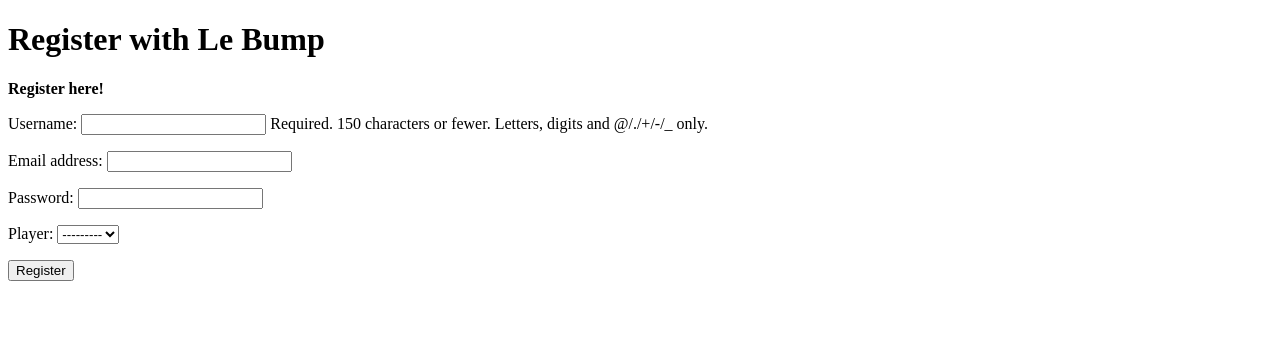
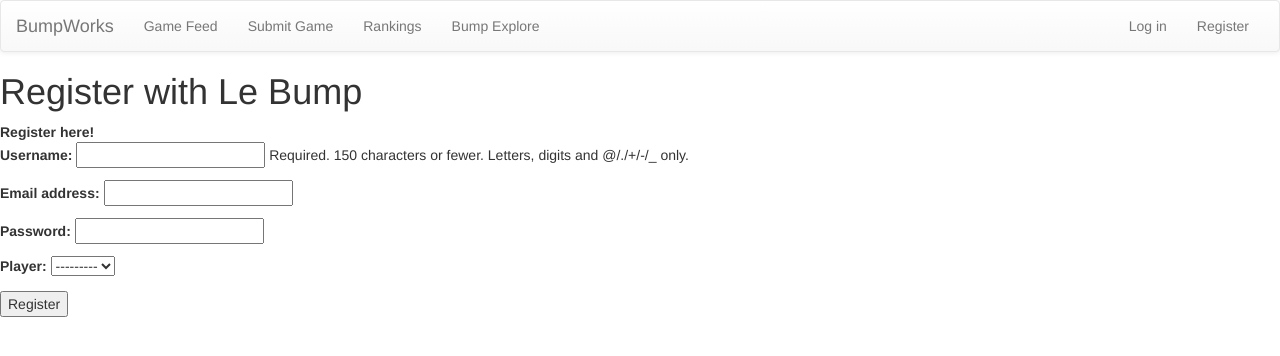
Before and after one commit to Bumpworks/bumpsite, a Django app: page /bump/register/ in a window 1280 px wide. Shown: the top 356 px of the page. Run offline with Django 3.2, Linux system fonts and the light colour scheme; data that the repository does not hold is empty; some libraries are stand-ins or nearby versions.

Commit message:
integrated jerrys frontend work close #15

```diff
--- /dev/null
+++ b/mysite/bump/templates/bump/base.html
@@ -0,0 +1,58 @@
+<!-- Base html template for entire site. Contains links to bootstrap CSS -->
+
+<!DOCTYPE html>
+<html lang="en">
+<head>
+    <!-- {% load staticfiles %} -->
+    <!-- Latest compiled and minified CSS -->
+    <link rel="stylesheet" href="https://maxcdn.bootstrapcdn.com/bootstrap/3.3.5/css/bootstrap.min.css">
+
+    <!-- Optional theme -->
+    <link rel="stylesheet" href="https://maxcdn.bootstrapcdn.com/bootstrap/3.3.5/css/bootstrap-theme.min.css">
+
+    <!-- Latest compiled and minified JavaScript -->
+   <script src="https://maxcdn.bootstrapcdn.com/bootstrap/3.3.5/js/bootstrap.min.js"></script>
+    <title>{% block title %}Bump Site{% endblock %}</title>
+</head>
+
+<body>
+    <nav class="navbar navbar-default">
+  <div class="container-fluid">
+    <!-- Brand and toggle get grouped for better mobile display -->
+    <div class="navbar-header">
+
+      <a class="navbar-brand" href="#">BumpWorks</a>
+    </div>
+
+    <!-- Collect the nav links, forms, and other content for toggling -->
+    <div class="collapse navbar-collapse" id="bs-example-navbar-collapse-1">
+      <ul class="nav navbar-nav">
+
+      <!-- index should be renamed to feed -->
+
+      <li><a href="{% url 'bump:index' %}">Game Feed</a></li>
+        <li><a href="{% url 'bump:game_submit' %}">Submit Game</a></li>
+         <li><a href="{% url 'bump:rankings' %}">Rankings</a></li>
+         <li><a href="http://bump.suyashkumar.com">Bump Explore</a></li>
+      </ul>
+
+      <ul class="nav navbar-nav navbar-right">
+      {% if user.is_authenticated %}
+      <li>Hello, {{ user.username }}!</li>
+      <li><a href="{% url 'bump:profile' user.username %}">My Profile</a></li>
+      <li><a href="{% url 'bump:logout' %}">Log out</a></li>
+      {% else %}
+      <li><a href="{% url 'bump:login' %}">Log in</a></li>
+      <li><a href="{% url 'bump:register' %}">Register</a></li>
+      {% endif %}
+      </ul>
+    </div><!-- /.navbar-collapse -->
+  </div><!-- /.container-fluid -->
+</nav>
+
+    <div id="content">
+        {% block content %}{% endblock %}
+    </div>
+
+</body>
+</html>
--- a/mysite/bump/templates/bump/feed.html
+++ b/mysite/bump/templates/bump/feed.html
@@ -1,3 +1,5 @@
+{% extends 'bump/base.html' %}
+{% block content %}
     {% if user.is_authenticated %}
     <h3>Hello, {{ user.username }}!</h3>
     <h4><a href='/bump/profiles/{{ user.username }}'>My Profile</a></h4>
@@ -13,3 +15,4 @@
     {% endfor %}
     </ul>
     {% endif %}
+{% endblock %}
--- a/mysite/bump/templates/bump/game_submit.html
+++ b/mysite/bump/templates/bump/game_submit.html
@@ -1,8 +1,12 @@
+{% extends 'bump/base.html' %}
+
 <script type="text/javascript">
      function setFocusToBox(){
         document.getElementById("id_game_text").focus();
      }
 </script>
+
+{% block content %}
 <body onload='setFocusToBox()'>
 <form action="/bump/submit-game/" method="POST">
     {% csrf_token %}
@@ -22,3 +26,4 @@
 {% endfor %}
 </select
 </body>
+{% endblock %}
--- a/mysite/bump/templates/bump/players.html
+++ b/mysite/bump/templates/bump/players.html
@@ -1,3 +1,5 @@
+{% extends 'bump/base.html' %}
+{% block content %}
     {% if players %}
     <table>
         <tr>
@@ -20,3 +22,4 @@
     {% endfor %}
     </table>
     {% endif %}
+{% endblock %}
--- a/mysite/bump/templates/bump/rankings.html
+++ b/mysite/bump/templates/bump/rankings.html
@@ -1,3 +1,5 @@
+{% extends 'bump/base.html' %}
+{% block content %}
     {% if elo_dict %}
     <ol>
     {% for player_identifier, player_rating, player_record in elo_dict %}
@@ -5,3 +7,4 @@
     {% endfor %}
     </ol>
     {% endif %}
+{% endblock %}
--- a/mysite/bump/templates/bump/register.html
+++ b/mysite/bump/templates/bump/register.html
@@ -1,10 +1,5 @@
-<!DOCTYPE html>
-<html>
-    <head>
-        <title>Le Bump</title>
-    </head>
-
-    <body>
+{% extends 'bump/base.html' %}
+{% block content %}
         <h1>Register with Le Bump</h1>
 
         {% if registered %}
@@ -19,5 +14,4 @@
             <input type="submit" name="submit" value="Register" />
         </form>
         {% endif %}
-    </body>
-</html>
+{% endblock %}
--- a/mysite/bump/urls.py
+++ b/mysite/bump/urls.py
@@ -9,7 +9,7 @@
     url(r'^register/$', views.register, name = 'register'),
     url(r'^login/$', views.user_login, name='login'),
     url(r'^logout/$', views.user_logout, name='logout'),
-    url(r'^profiles/(?P<player_name>[\w]+)/$', views.player_profile, name='logout'),
+    url(r'^profiles/(?P<player_identifier>[\w]+)/$', views.player_profile, name='profile'),
     url(r'^players/$', views.player_info, name='player_info'),
     url(r'^create-player/$', views.create_player, name='create_player'),
 
--- a/mysite/bump/views.py
+++ b/mysite/bump/views.py
@@ -5,6 +5,8 @@
 from django.contrib.auth import authenticate, login
 from django.http import HttpResponseRedirect, HttpResponse
 from django.contrib.auth.decorators import login_required
+from django.contrib.auth.models import User
+
 
 
 def index(request):
@@ -150,9 +152,11 @@
     logout(request)
     return HttpResponseRedirect('/bump/')
 
-def player_profile(request, player_name):
-    player = get_object_or_404(Player, identifier=player_name)
-    return render(request, 'bump/profile.html', {'player' : player})
+def player_profile(request, player_identifier):
+    player = Player.objects.get(identifier=player_identifier)
+    user = player.user
+    return render(request, 'bump/profile.html', {'player_user':user,'player' : player})
 
+@login_required
 def player_info(request):
     return render(request, 'bump/players.html', {'players' : Player.objects.order_by('first_name')})
--- a/mysite/mysite/urls.py
+++ b/mysite/mysite/urls.py
@@ -17,6 +17,6 @@
 from django.contrib import admin
 
 urlpatterns = [
-	url(r'^bump/', include('bump.urls')),
+	url(r'^bump/', include('bump.urls', namespace="bump")),
     url(r'^admin/', include(admin.site.urls)),
 ]
```
Also changed, not shown: mysite/bump/templates/bump/create_player.html (+3 -9 lines), mysite/bump/templates/bump/login.html (+3 -10 lines), mysite/bump/templates/bump/profile.html (+14 -13 lines). Lines whose indentation alone changed are shown as unchanged.
